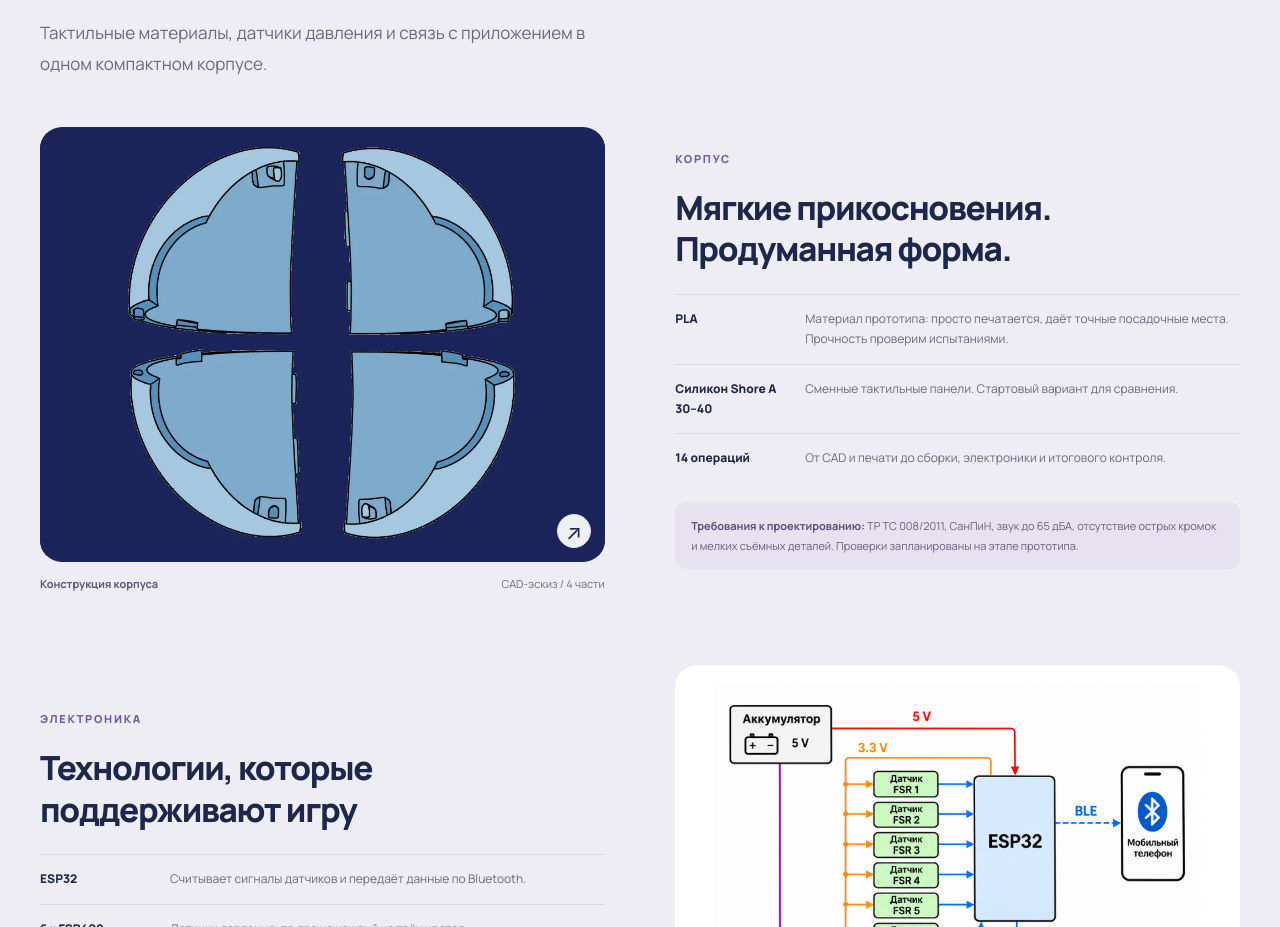
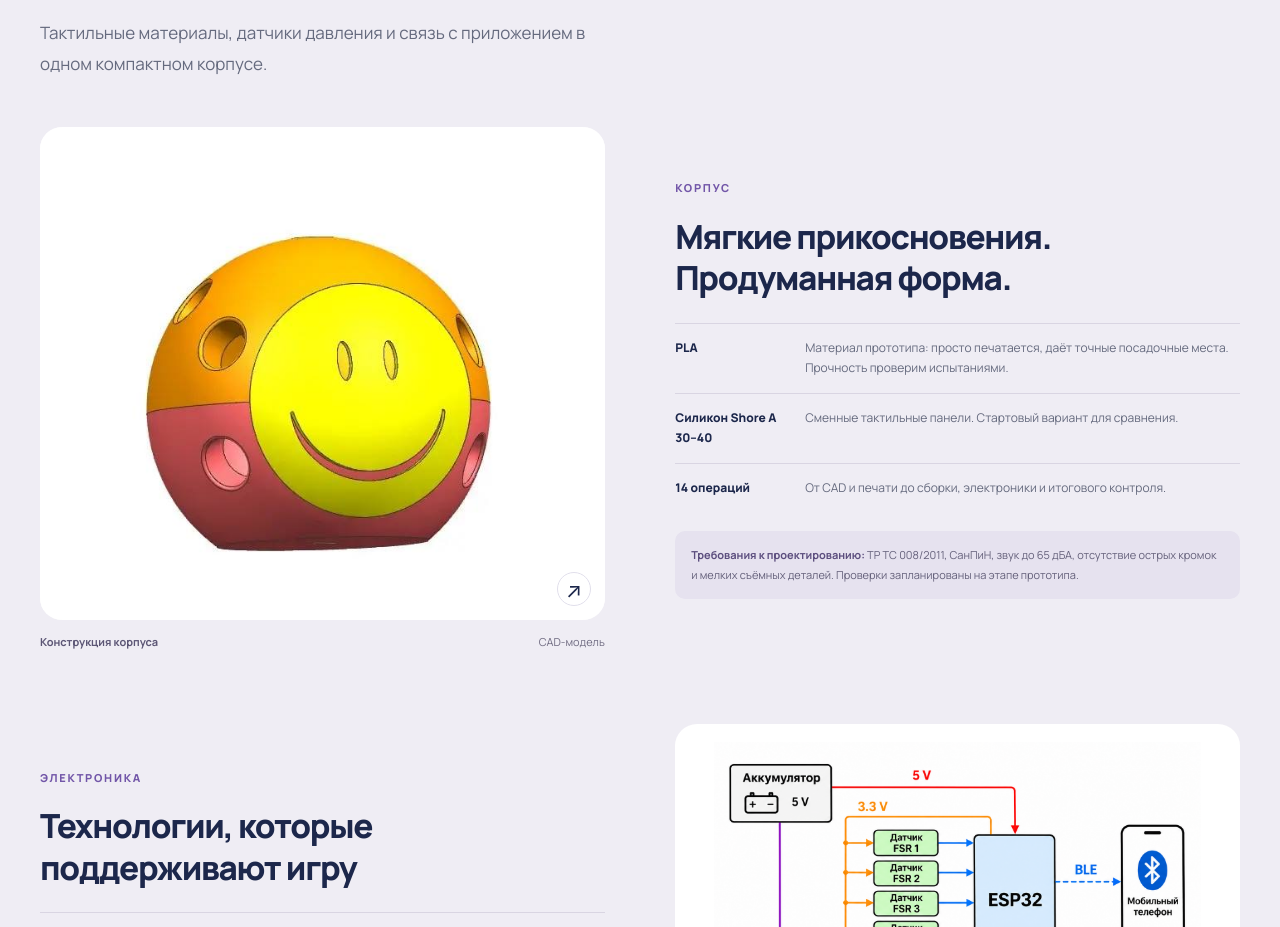
Before and after one commit to ReTrOBANAN/lunaris-site, a plain HTML site: page index.html in a window 1280 px wide. Shown: the part 4160-5087 px from the top of the page. Drawn offline with Linux system fonts and the light colour scheme.

Commit message:
Preserve natural proportions of updated CAD image

```diff
--- a/index.html
+++ b/index.html
@@ -123,7 +123,7 @@
   <div class="wrap">
     <div class="section-heading"><p class="eyebrow">03 / Внутри Lunaris</p><h2>За простой игрой —<br>продуманное устройство</h2><p class="lead">Тактильные материалы, датчики давления и связь с приложением в одном компактном корпусе.</p></div>
     <div class="block cols">
-      <figure class="technical-figure"><a class="cad image-link" href="img/cad.webp" target="_blank" rel="noopener" aria-label="Открыть эскиз корпуса в полном размере"><img src="img/cad.webp" width="1023" height="767" loading="lazy" decoding="async" alt="CAD-эскиз корпуса Lunaris из четырёх соединяемых частей"><span class="image-expand" aria-hidden="true">↗</span></a><figcaption>Конструкция корпуса <span>CAD-эскиз / 4 части</span></figcaption></figure>
+      <figure class="technical-figure"><a class="cad image-link" href="img/cad.jpg" target="_blank" rel="noopener" aria-label="Открыть CAD-модель корпуса в полном размере"><img src="img/cad.jpg" width="681" height="594" loading="lazy" decoding="async" alt="CAD-модель корпуса Lunaris с отверстиями для тактильных кнопок"><span class="image-expand" aria-hidden="true">↗</span></a><figcaption>Конструкция корпуса <span>CAD-модель</span></figcaption></figure>
       <div>
         <p class="eyebrow">Корпус</p>
         <h3 class="feature-title">Мягкие прикосновения.<br>Продуманная форма.</h3>
--- a/styles.css
+++ b/styles.css
@@ -180,9 +180,10 @@ nav a:hover, nav a[aria-current] { color: var(--t-violet); }
 .safety { margin: 19px 0 0; padding: 14px 16px; border-radius: 10px; background: #e6e2ef; color: #65617b; font-size: 11px; line-height: 1.8; }
 .safety b { color: #5c4e7e; }
 .image-link { display: block; position: relative; overflow: hidden; border-radius: 22px; text-decoration: none; }
-.cad { background: #1b255a; }
+.cad { background: #fff; }
 .paper { background: #fff; padding: 18px; }
 .image-link img { width: 100%; object-fit: contain; aspect-ratio: 1.3; }
+.cad img { height: auto; aspect-ratio: auto; }
 .paper img { aspect-ratio: 1.45; }
 .image-expand { position: absolute; right: 14px; bottom: 14px; display: grid; place-items: center; width: 34px; height: 34px; background: #ffffffed; color: var(--fg); border: 1px solid #e1dfeb; border-radius: 50%; font-size: 21px; transition: transform .2s; }
 .image-link:hover .image-expand { transform: translate(2px, -2px); }
```
Also changed, not shown: img/cad.jpg (added).
